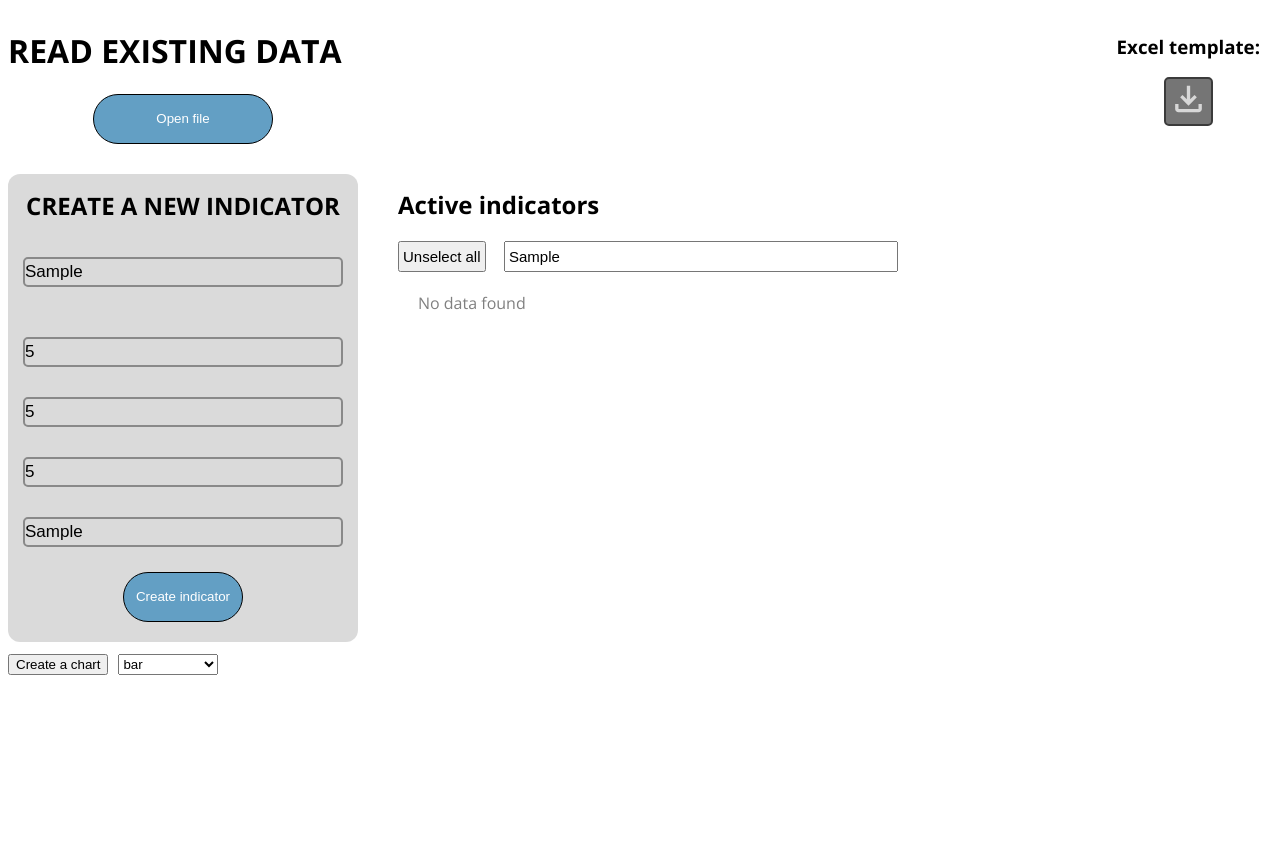
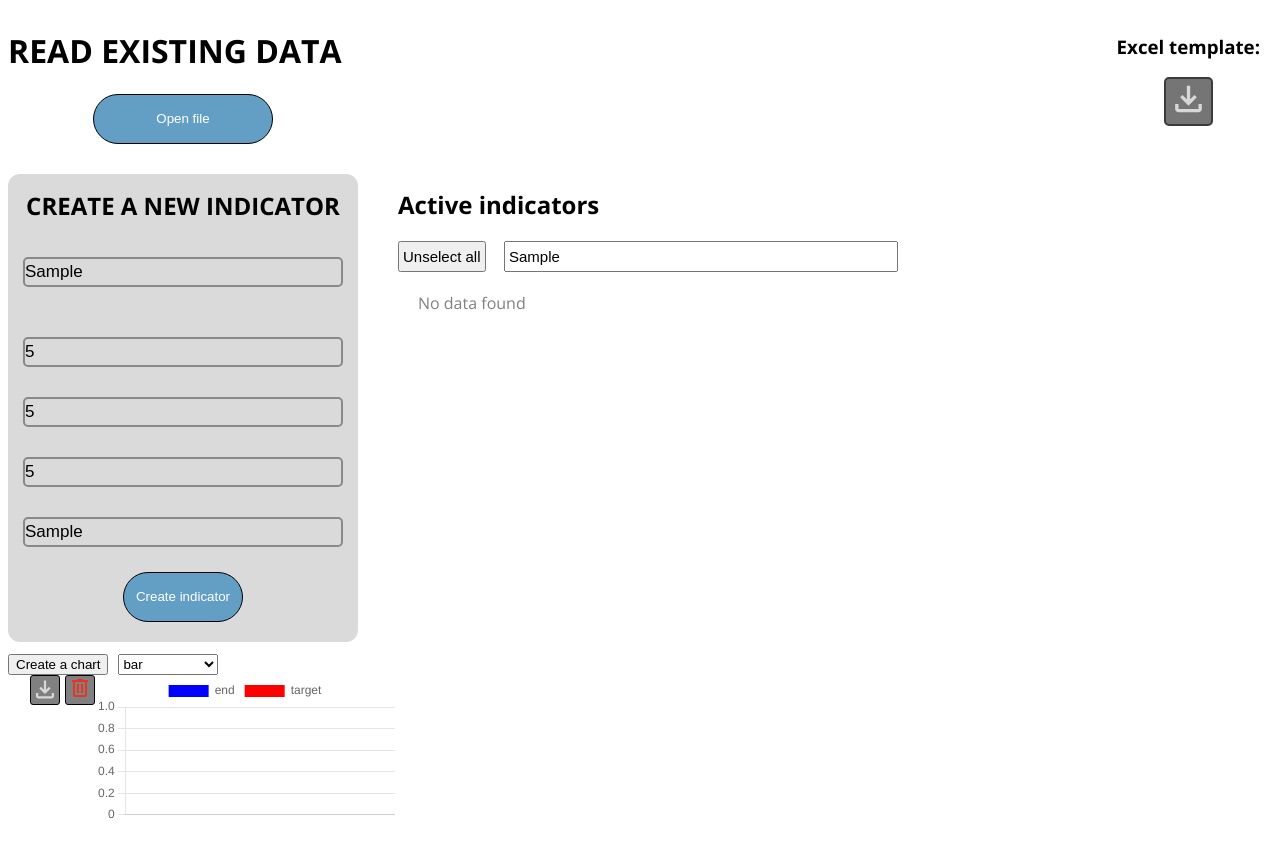
Before and after one commit to Dulme8556/digipalvelut-projekti, a SvelteKit app in the folder digipalvelut-projekti/: page / in a window 1280 px wide. Both pictures are taken after typing "Sample", "5", "5", "5", "Sample", "Sample" into the empty fields and a click on the button "Create a chart". Shown: the top 858 px of the page. Built offline with nearby package versions, Linux system fonts and the light colour scheme.

Commit message:
chart changed to work with many charts

```diff
--- /dev/null
+++ b/digipalvelut-projekti/src/components/chart.svelte
@@ -0,0 +1,128 @@
+<script>
+  import { onDestroy, onMount } from "svelte";
+  import Chart from "chart.js/auto";
+  import { jsPDF } from "jspdf";
+
+  export let data;
+  export let chartType;
+  export let chartMade;
+
+  let canvas;
+  let chartInstance;
+
+  onMount(() => {
+    if (!canvas) return;
+
+    chartInstance = new Chart(canvas, {
+      type: chartType,
+      data,
+      options: { responsive: true }
+    });
+  });
+
+  onDestroy(() => {
+    chartInstance?.destroy();
+  });
+
+  function deleteChart() {
+    if (chartInstance) {
+      chartInstance.destroy();
+      chartInstance = null;
+      chartMade = false;
+    }
+  }
+
+  function downloadPDF() {
+    if (!chartMade || !canvas) {
+      console.error("No chart available for download");
+      return;
+    }
+
+    const chartWidth = canvas.width;
+    const chartHeight = canvas.height;
+    const doc = new jsPDF("l", "mm", [chartWidth, chartHeight]);
+    const imgData = canvas.toDataURL("image/png");
+
+    doc.addImage(imgData, "PNG", 0, 0, chartWidth, chartHeight);
+    doc.save("chart.pdf");
+  }
+</script>
+
+<div class="chartContainer">
+  <div class="buttonContainer">
+    {#if chartMade}
+      <button class="pdf-download__button" onclick={downloadPDF}>
+        <img
+          class="pdf-download__image"
+          src="./images/download-icon.svg"
+          alt=""
+        />
+      </button>
+      <button class="chart-delete__button" onclick={deleteChart}>
+        <img
+          class="chart-delete__image"
+          src="./images/delete-icon.svg"
+          alt=""
+        />
+      </button>
+      <div id="content">
+        <canvas bind:this={canvas}></canvas>
+      </div>
+    {/if}
+  </div>
+
+</div>
+
+<style>
+  .chartContainer {
+    width: 400px;
+    height: 200px;
+  }
+
+  .pdf-download__button {
+    display: flex;
+    background-color: grey;
+    height: 30px;
+    width: 30px;
+    justify-self: flex-end;
+    border: 1px solid black;
+    border-radius: 3px;
+    padding: 0;
+  }
+
+  .pdf-download__button:hover {
+    background-color: darkgray;
+    cursor: pointer;
+  }
+
+  .pdf-download__image {
+    display: flex;
+    width: 28px;
+    height: 27px;
+    filter: brightness(0) saturate(100%) invert(96%) sepia(8%) saturate(7%)
+      hue-rotate(314deg) brightness(89%) contrast(93%);
+  }
+
+  .buttonContainer {
+    margin-right: 13px;
+    display: flex;
+    flex-direction: row;
+    justify-content: end;
+  }
+
+  .chart-delete__button {
+    background-color: grey;
+    height: 30px;
+    width: 30px;
+    justify-self: flex-end;
+    border: 1px solid black;
+    border-radius: 3px;
+    padding: 0;
+    margin-left: 5px;
+  }
+
+  .chart-delete__button:hover {
+    background-color: #e74433;
+    cursor: pointer;
+  }
+</style>
--- a/digipalvelut-projekti/src/components/charts.svelte
+++ b/digipalvelut-projekti/src/components/charts.svelte
@@ -1,41 +1,19 @@
 <script>
-  import { getContext, onMount } from "svelte";
-  import { Chart, registerables } from "chart.js";
-  import * as XLSX from "xlsx";
-  import { jsPDF } from "jspdf";
+    import { getContext, onMount, setContext } from "svelte";
+    import Chart from "./chart.svelte";
 
-  // to get the list with correct values
+    let chartsData = [];
+    let chartId = 0;
+
     let lists = getContext("list");
+    let selected = lists.selectedValues;
 
-  function downloadPDF() {
-    const chartCanvas = document.querySelector("canvas");
+    let datasetDataEnd = [];
+    let datasetDataTarget = [];
+    let labels = "";
+    let chartMade = false;
 
-    //check if canvas is actually a canvas
-    if (chartCanvas instanceof HTMLCanvasElement) {
-      const chartWidth = chartCanvas.width;
-      const chartHeight = chartCanvas.height;
-
-      const doc = new jsPDF("l", "mm", [chartWidth, chartHeight]);
-
-      const imgData = chartCanvas.toDataURL("image/png");
-
-      doc.addImage(imgData, "PNG", 0, 0, chartWidth, chartHeight);
-
-      // Save the PDF
-      doc.save("chart.pdf");
-    } else {
-      console.error("The chart canvas is not a valid canvas element.");
-    }
-  }
-
-  Chart.register(...registerables);
-
-  let canvas;
-  let chartInstance = null;
-  let chartMade = false;
-  let selected;
-
-  let typeOfChart;
+    let typeOfChart = "bar";
     let chartTypes = [
         "bar",
         "line",
@@ -46,33 +24,6 @@
         "radar",
         "scatter",
     ];
-
-  onMount(async () => {
-    selected = lists.selectedValues;
-  });
-
-  function deleteChart() {
-    if (chartInstance) {
-      chartInstance.destroy();
-    }
-    chartMade = false;
-  }
-
-  function createChart() {
-    if (chartInstance) {
-      chartInstance.destroy();
-    }
-
-    let datasetDataEnd = [];
-    let datasetDataTarget = [];
-    let labels = "";
-
-    if (!selected.length) {
-      alert("Couldn't create an empty chart");
-      return;
-    } else if (selected.length) {
-      chartMade = true;
-      //make cannot add charts after creating one ^^, just a temp solution
 
     // all end values to array
     selected.forEach((element) => {
@@ -89,7 +40,8 @@
         labels = [...labels, element.name];
     });
 
-      chartInstance = new Chart(canvas, {
+    let listOfCharts = [
+        {
             type: typeOfChart,
             data: {
                 labels: labels,
@@ -106,31 +58,50 @@
                     },
                 ],
             },
-        options: {
-          responsive: true,
+            scales: {
+                xAxes: [{ stacked: true }],
+                yAxes: [{ stacked: true }],
             },
-        scales: {
-          xAxes: [
+        },
+    ];
+
+    const generateCharts = () => {
+        if ( datasetDataEnd[0] === "" || datasetDataTarget[0] === "" || labels[0] === "") {
+            alert("Necessary data is missing.");
+            return;
+        }
+        chartsData = [
+            ...chartsData,
             {
-              stacked: true,
+                labels: labels,
+                datasets: [
+                    {
+                        label: "end",
+                        data: datasetDataEnd,
+                        borderColor: "red",
+                        backgroundColor: "blue",
+                        fill: false,
                     },
-          ],
-          yAxes: [
                     {
-              stacked: true,
+                        label: "target",
+                        data: datasetDataTarget,
+                        borderColor: "blue",
+                        backgroundColor: "red",
+                        fill: false,
                     },
                 ],
             },
-      });
-    }
-  }
+        ];
+        chartId++;
+        chartMade = true;
+    };
 </script>
 
 <div class="toolbar">
     <div class="chartButton">
-    <button class="chartButton__button" onclick={createChart}
-      >Create a chart</button
-    >
+        <button class="chartButton__button" onclick={generateCharts}>
+            Create a chart
+        </button>
     </div>
     <select bind:value={typeOfChart} class="selectList">
         {#each chartTypes as s, i}
@@ -139,31 +110,12 @@
     </select>
 </div>
 
-<div class="chartContainer">
-  <div class="buttonContainer">
-    <button
-      class="pdf-download__button"
-      id="pdf-download__button"
-      onclick={downloadPDF}
-      style={chartMade ? "display:flex;" : "display:none"}
-    >
-      <img
-        class="pdf-download__image"
-        src="./images/download-icon.svg"
-        alt=""
-      />
-    </button>
-    <button
-      class="chart-delete__button"
-      onclick={deleteChart}
-      style={chartMade ? "display: flex;" : "display: none;"}
-    >
-      <img class="chart-delete__image" src="./images/delete-icon.svg" alt="" />
-    </button>
+<div>
+    {#each chartsData as data, i}
+        <div style="width: 400px; height: 300px;">
+            <Chart {data} key={i} chartMade={chartMade} chartType={typeOfChart}/>
         </div>
-  <div id="content">
-    <canvas bind:this={canvas}></canvas>
-  </div>
+    {/each}
 </div>
 
 <style>
@@ -176,11 +128,6 @@
         width: 100px;
         margin-top: 12px;
         margin-left: 10px;
-  }
-
-  .chartContainer {
-    width: 400px;
-    height: 200px;
     }
 
     .chartButton {
@@ -196,56 +143,4 @@
     .chartButton__button:hover {
         cursor: pointer;
     }
-
-  .pdf-download__button {
-    display: flex;
-    background-color: grey;
-    height: 30px;
-    width: 30px;
-    justify-self: flex-end;
-    border: 1px solid black;
-    border-radius: 3px;
-    padding: 0;
-  }
-
-  .pdf-download__button:hover {
-    background-color: darkgray;
-    cursor: pointer;
-  }
-
-  .pdf-download__image {
-    display: flex;
-    width: 28px;
-    height: 27px;
-    filter: brightness(0) saturate(100%) invert(96%) sepia(8%) saturate(7%)
-      hue-rotate(314deg) brightness(89%) contrast(93%);
-  }
-
-  .buttonContainer {
-    margin-right: 13px;
-    display: flex;
-    flex-direction: row;
-    justify-content: end;
-  }
-
-  .chart-delete__button {
-    background-color: grey;
-    height: 30px;
-    width: 30px;
-    justify-self: flex-end;
-    border: 1px solid black;
-    border-radius: 3px;
-    padding: 0;
-    margin-left: 5px;
-  }
-
-  .chart-delete__button:hover {
-    background-color: #e74433;
-    cursor: pointer;
-  }
-
-  .chart-delete__image:hover {
-    filter: brightness(0) saturate(100%) invert(73%) sepia(100%) saturate(4%)
-      hue-rotate(8deg) brightness(92%) contrast(87%);
-  }
 </style>
```
Lines whose indentation alone changed are shown as unchanged.
